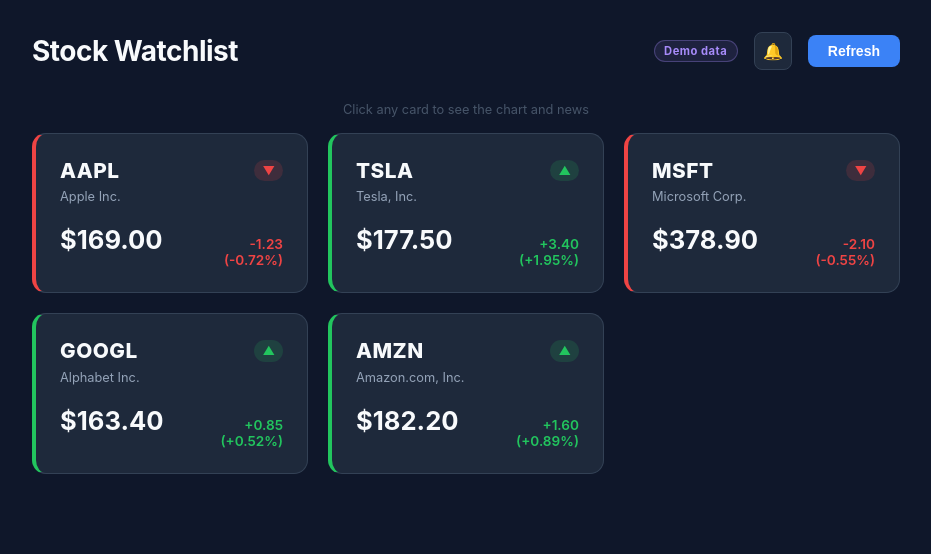
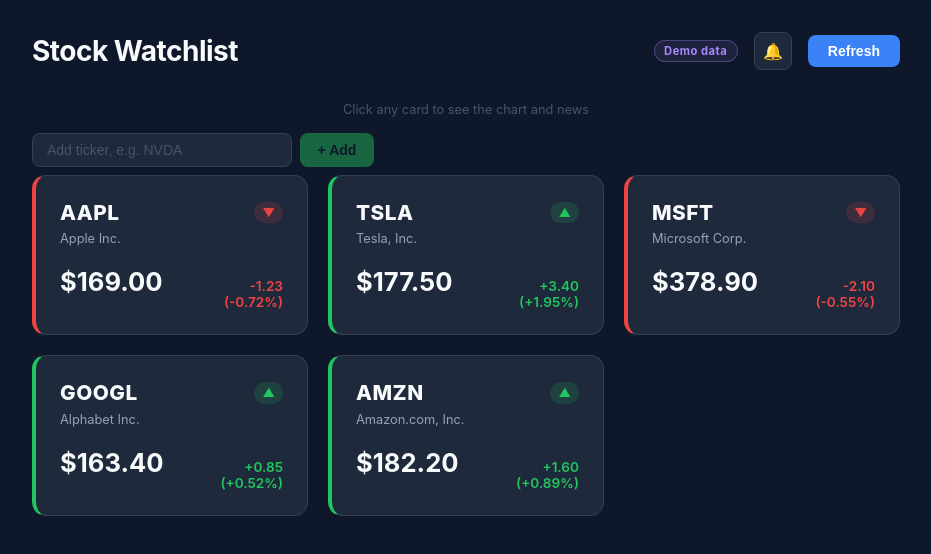
Before and after one commit to amiteshb-personal/stock-dashboard, a React (Vite) app: page / in a window 1280 px wide. Shown: the top 554 px of the page, without its empty margins (174-1105 px from the left). Built offline with nearby package versions, Linux system fonts and the light colour scheme; no server answers.

Commit message:
Add ability to add and delete stocks from watchlist

```diff
--- a/src/App.css
+++ b/src/App.css
@@ -81,6 +81,95 @@
 .refresh-btn:disabled {
   opacity: 0.6;
   cursor: not-allowed;
+}
+
+/* ── Add stock form ── */
+.add-stock-form {
+  display: flex;
+  gap: 0.5rem;
+  margin-bottom: 0.5rem;
+}
+
+.add-stock-input {
+  flex: 1;
+  background: #1e293b;
+  border: 1px solid #334155;
+  color: #f8fafc;
+  padding: 0.5rem 0.875rem;
+  border-radius: 8px;
+  font-size: 0.875rem;
+  outline: none;
+  transition: border-color 0.15s;
+  max-width: 260px;
+}
+
+.add-stock-input::placeholder { color: #475569; }
+
+.add-stock-input:focus {
+  border-color: #3b82f6;
+}
+
+.add-stock-input:disabled {
+  opacity: 0.5;
+  cursor: not-allowed;
+}
+
+.add-stock-btn {
+  background: #22c55e;
+  color: #0f172a;
+  border: none;
+  padding: 0.5rem 1.1rem;
+  border-radius: 8px;
+  font-size: 0.875rem;
+  font-weight: 700;
+  cursor: pointer;
+  transition: background 0.15s;
+  white-space: nowrap;
+}
+
+.add-stock-btn:hover:not(:disabled) { background: #16a34a; }
+
+.add-stock-btn:disabled {
+  opacity: 0.45;
+  cursor: not-allowed;
+}
+
+.add-stock-error {
+  font-size: 0.8rem;
+  color: #fca5a5;
+  margin-bottom: 0.75rem;
+  padding-left: 0.25rem;
+}
+
+/* ── Card delete button (visible on hover) ── */
+.card-delete-btn {
+  position: absolute;
+  top: 0.55rem;
+  right: 0.55rem;
+  background: transparent;
+  border: none;
+  color: #475569;
+  font-size: 1.1rem;
+  line-height: 1;
+  width: 22px;
+  height: 22px;
+  border-radius: 4px;
+  cursor: pointer;
+  display: flex;
+  align-items: center;
+  justify-content: center;
+  padding: 0;
+  opacity: 0;
+  transition: opacity 0.15s, background 0.15s, color 0.15s;
+}
+
+.stock-card:hover .card-delete-btn {
+  opacity: 1;
+}
+
+.card-delete-btn:hover {
+  background: rgba(239, 68, 68, 0.15);
+  color: #ef4444;
 }
 
 /* ── Stock Grid ── */
--- a/src/App.jsx
+++ b/src/App.jsx
@@ -16,13 +16,24 @@ const POLL_INTERVAL_MS = 5 * 60 * 1000   // re-fetch prices every 5 minutes
 
 const FINNHUB_KEY = import.meta.env.VITE_FINNHUB_KEY
 
-const WATCHLIST = [
+const DEFAULT_WATCHLIST = [
   { ticker: 'AAPL', name: 'Apple Inc.' },
   { ticker: 'TSLA', name: 'Tesla, Inc.' },
   { ticker: 'MSFT', name: 'Microsoft Corp.' },
   { ticker: 'GOOGL', name: 'Alphabet Inc.' },
   { ticker: 'AMZN', name: 'Amazon.com, Inc.' },
 ]
+
+function loadWatchlist() {
+  try {
+    const saved = localStorage.getItem('watchlist')
+    return saved ? JSON.parse(saved) : DEFAULT_WATCHLIST
+  } catch { return DEFAULT_WATCHLIST }
+}
+
+function saveWatchlist(list) {
+  localStorage.setItem('watchlist', JSON.stringify(list))
+}
 
 // Shown when the API is rate-limited and there's no cache yet.
 // Prices are approximate — just enough to make the UI usable during development.
@@ -88,13 +99,21 @@ function loadFromCache(key, ttlMs) {
 // ─────────────────────────────────────────────────────────────────────────────
 
 function App() {
+  const [watchlist, setWatchlist]     = useState(() => loadWatchlist())
+  const watchlistRef = useRef(null)
+  watchlistRef.current = watchlist   // always current, even inside async functions
+
   const [stocks, setStocks]           = useState([])
   const [loading, setLoading]         = useState(true)
   const [error, setError]             = useState(null)
   const [lastUpdated, setLastUpdated] = useState(null)
-  // fromCache = true means the header shows "Using cached data" instead of a time
   const [fromCache, setFromCache]     = useState(false)
   const [fromDemo, setFromDemo]       = useState(false)
+
+  // ── Add stock form state ──────────────────────────────────────────────
+  const [addInput, setAddInput]       = useState('')
+  const [addLoading, setAddLoading]   = useState(false)
+  const [addError, setAddError]       = useState(null)
 
   const [selectedTicker, setSelectedTicker] = useState(null)
   const [activeTab, setActiveTab]           = useState('chart')
@@ -141,7 +160,7 @@ function App() {
     if (!data.c) throw new Error(`No data returned for ${ticker}`)
     return {
       ticker,
-      name: WATCHLIST.find(s => s.ticker === ticker).name,
+      name: (watchlistRef.current.find(s => s.ticker === ticker) || {}).name || ticker,
       price: data.c.toFixed(2),
       change: data.d.toFixed(2),
       changePercent: data.dp.toFixed(2),
@@ -169,7 +188,7 @@ function App() {
     setFromDemo(false)
     try {
       // Finnhub allows 60 req/min so we can fetch all 5 at the same time
-      const results = await Promise.all(WATCHLIST.map(s => fetchStock(s.ticker)))
+      const results = await Promise.all(watchlistRef.current.map(s => fetchStock(s.ticker)))
       setStocks(results)
       saveToCache('stocks', results)
       setLastUpdated(new Date().toLocaleTimeString())
@@ -307,6 +326,67 @@ function App() {
     }
   }
 
+  // ── Add / delete stocks ───────────────────────────────────────────────────
+
+  async function handleAddStock() {
+    const ticker = addInput.trim().toUpperCase()
+    if (!ticker) return
+    if (watchlistRef.current.find(s => s.ticker === ticker)) {
+      setAddError(`${ticker} is already in your watchlist.`)
+      return
+    }
+    setAddLoading(true)
+    setAddError(null)
+    try {
+      // Validate the ticker exists by hitting the Finnhub profile endpoint
+      const profileUrl = `https://finnhub.io/api/v1/stock/profile2?symbol=${ticker}&token=${FINNHUB_KEY}`
+      const profileRes = await fetch(profileUrl)
+      const profile    = await profileRes.json()
+      if (!profile || !profile.name) {
+        throw new Error(`Could not find a stock with ticker "${ticker}". Check the symbol and try again.`)
+      }
+
+      // Fetch the current quote so the card shows real data immediately
+      const quoteUrl = `https://finnhub.io/api/v1/quote?symbol=${ticker}&token=${FINNHUB_KEY}`
+      const quoteRes = await fetch(quoteUrl)
+      const quote    = await quoteRes.json()
+
+      // Persist the new watchlist entry
+      const newEntry = { ticker, name: profile.name }
+      const newList  = [...watchlistRef.current, newEntry]
+      setWatchlist(newList)
+      saveWatchlist(newList)
+
+      // Add the stock card with live price (or a placeholder if market is closed)
+      if (quote && quote.c) {
+        setStocks(prev => [...prev, {
+          ticker,
+          name:          profile.name,
+          price:         quote.c.toFixed(2),
+          change:        (quote.d || 0).toFixed(2),
+          changePercent: (quote.dp || 0).toFixed(2),
+        }])
+      }
+
+      setAddInput('')
+    } catch (err) {
+      setAddError(err.message)
+    } finally {
+      setAddLoading(false)
+    }
+  }
+
+  function handleDeleteStock(ticker) {
+    const newList = watchlistRef.current.filter(s => s.ticker !== ticker)
+    setWatchlist(newList)
+    saveWatchlist(newList)
+    setStocks(prev => prev.filter(s => s.ticker !== ticker))
+    if (selectedTicker === ticker) {
+      setSelectedTicker(null)
+      setAnalysis(null)
+    }
+  }
+
   // ── Alert helpers ─────────────────────────────────────────────────────
 
   function runAlertChecks(latestStocks) {
@@ -441,6 +521,31 @@ function App() {
         {stocks.length > 0 && (
           <>
             <p className="hint">Click any card to see the chart and news</p>
+
+            {/* ── Add stock form ── */}
+            <form
+              className="add-stock-form"
+              onSubmit={e => { e.preventDefault(); handleAddStock() }}
+            >
+              <input
+                className="add-stock-input"
+                type="text"
+                placeholder="Add ticker, e.g. NVDA"
+                value={addInput}
+                onChange={e => { setAddInput(e.target.value.toUpperCase()); setAddError(null) }}
+                disabled={addLoading}
+                maxLength={10}
+              />
+              <button
+                className="add-stock-btn"
+                type="submit"
+                disabled={addLoading || !addInput.trim()}
+              >
+                {addLoading ? 'Adding…' : '+ Add'}
+              </button>
+            </form>
+            {addError && <p className="add-stock-error">{addError}</p>}
+
             <div className="grid">
               {stocks.map(stock => (
                 <StockCard
@@ -448,6 +553,7 @@ function App() {
                   stock={stock}
                   onClick={() => handleCardClick(stock.ticker)}
                   isSelected={selectedTicker === stock.ticker}
+                  onDelete={handleDeleteStock}
                 />
               ))}
             </div>
--- a/src/StockCard.jsx
+++ b/src/StockCard.jsx
@@ -1,6 +1,6 @@
 // StockCard displays a single stock's information.
-// onClick and isSelected are new — they let the parent know which card was clicked.
-function StockCard({ stock, onClick, isSelected }) {
+// onDelete shows a × button on hover so the user can remove it from the watchlist.
+function StockCard({ stock, onClick, isSelected, onDelete }) {
   const isPositive = parseFloat(stock.changePercent) >= 0
 
   return (
@@ -9,6 +9,17 @@ function StockCard({ stock, onClick, isSelected }) {
       onClick={onClick}
       title="Click to see news"
     >
+      {onDelete && (
+        <button
+          className="card-delete-btn"
+          onClick={e => { e.stopPropagation(); onDelete(stock.ticker) }}
+          title={`Remove ${stock.ticker}`}
+          aria-label={`Remove ${stock.ticker}`}
+        >
+          ×
+        </button>
+      )}
+
       <div className="card-top">
         <span className="ticker">{stock.ticker}</span>
         <span className={`badge ${isPositive ? 'badge-up' : 'badge-down'}`}>
```
